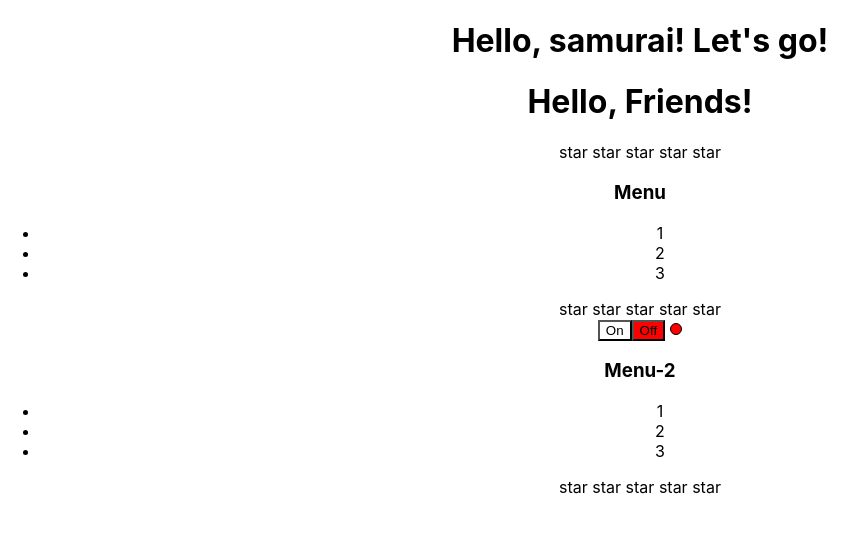
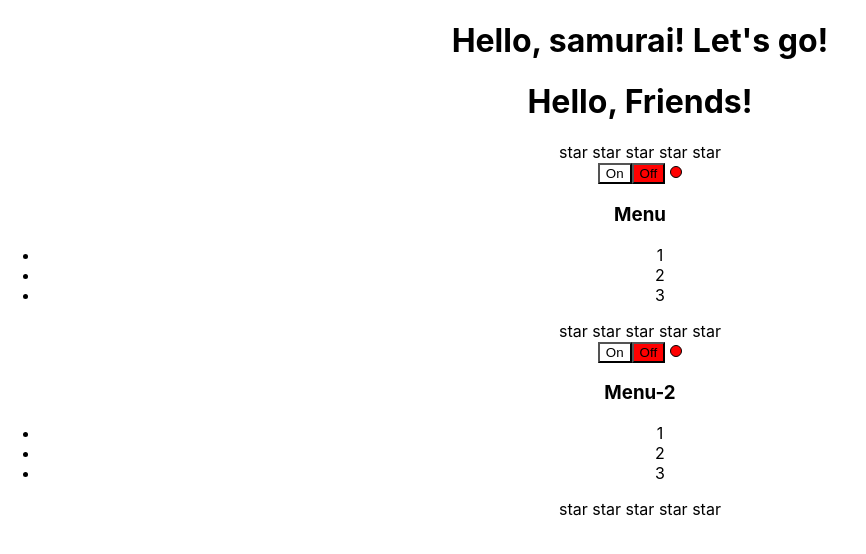
Before and after one commit to wrunika/samurai-way-main, a React (Create React App) app: page / in a window 1280 px wide. Shown: the top 554 px of the page, without its empty margins (0-866 px from the left). Built offline with nearby package versions, Linux system fonts and the light colour scheme.

Commit message:
feat: add controlled component OnOff

```diff
--- a/src/App.tsx
+++ b/src/App.tsx
@@ -2,9 +2,10 @@ import React, {useState} from 'react';
 import './App.css';
 import Accordion from "./components/Accordion/Accordion";
 import {Rating} from "./components/Rating/Rating";
-import OnOff from "./components/OnOff/OnOff";
+import UncontrolledOnOff from "./components/OnOff/UncontrolledOnOff";
 import UncontrolledAccordion from "./components/UncontrolledAccordion/UncontrolledAccordion";
 import {UncontrolledRating} from "./components/UncontrolledRating/UncontrolledRating";
+import OnOff from "./components/OnOff/OnOff";
 
 export type RatingValueType = 0 | 1 | 2 | 3 | 4 | 5
 
@@ -13,6 +14,7 @@ function App() {
     console.log('app rendering')
     const [ratingValue, setRatingValue] = useState<RatingValueType>(0);
     const [accordionCollapsed, setAccordionCollapsed] = useState<boolean>(false);
+    const [on, setOn] = useState<boolean>(false)
 
     const changeRatingValue = (ratingValue: RatingValueType) => {
         setRatingValue(ratingValue)
@@ -20,16 +22,20 @@ function App() {
     const changeAccordionCollapsed = (accordionCollapsed: boolean) => {
         setAccordionCollapsed(!accordionCollapsed)
     }
+    const changeOnOff = (on: boolean) => {
+      setOn(on)
+    }
 
     return (
         <div className="App">
             <PageTitle title={"Hello, samurai! Let's go!"}/>
             <PageTitle title={"Hello, Friends!"}/>
             <Rating ratingValue={ratingValue} changeRatingValue={changeRatingValue} />
+            <OnOff on={on} changeOnOff={changeOnOff} />
             <Accordion titleValue={"Menu"} collapsed={accordionCollapsed} changeAccordionCollapsed={changeAccordionCollapsed} />
             {/*<Accordion titleValue={"Users"} collapsed={accordionCollapsed} changeAccordionCollapsed={changeAccordionCollapsed} />*/}
             <Rating ratingValue={ratingValue} changeRatingValue={changeRatingValue} />
-            <OnOff />
+            <UncontrolledOnOff />
             <UncontrolledAccordion titleValue={"Menu-2"} />
             <UncontrolledRating />
         </div>
--- a/src/components/OnOff/OnOff.tsx
+++ b/src/components/OnOff/OnOff.tsx
@@ -1,13 +1,17 @@
-import React, {useState} from "react";
+import React from "react";
 import s from './OnOff.module.css'
 
-const OnOff = () => {
-    const [on, setOn] = useState<boolean>(false);
+type OnOffPropsType = {
+    on: boolean
+    changeOnOff: (on: boolean)=>void
+}
+const OnOff = (props: OnOffPropsType) => {
+
     const onStyle = {
-        backgroundColor: on ? "green" : "white",
+        backgroundColor: props.on ? "green" : "white",
     }
     const offStyle = {
-        backgroundColor: !on ? "red" : "white",
+        backgroundColor: !props.on ? "red" : "white",
     }
     const indicatorStyle = {
         display: "inline-block",
@@ -16,25 +20,13 @@ const OnOff = () => {
         border: "solid 1px black",
         borderRadius: "50%",
         marginLeft: "5px",
-        backgroundColor: on ? "green" : "red",
+        backgroundColor: props.on ? "green" : "red",
     }
   return(
       <div className={s.onOffWrapper}>
-          <button onClick={ ()=>{setOn(true)} } style={onStyle} >On</button>
-          <button onClick={ ()=>{setOn(false)} } style={offStyle} >Off</button>
+          <button onClick={ ()=>{props.changeOnOff(true)} } style={onStyle} >On</button>
+          <button onClick={ ()=>{props.changeOnOff(false)} } style={offStyle} >Off</button>
           <div style={indicatorStyle} ></div>
-          {/*{turnOn && <>
-          <button className={s.buttonGreen}>On</button>
-          <button>Off</button>
-          <div className={`${s.circle} ${s.buttonGreen}`}></div>
-          </>
-          }
-          {!turnOn && <>
-              <button>On</button>
-              <button className={s.buttonRed}>Off</button>
-              <div className={`${s.circle} ${s.buttonRed}`}></div>
-          </>
-          }*/}
       </div>
   )
 }
--- /dev/null
+++ b/src/components/OnOff/UncontrolledOnOff.tsx
@@ -0,0 +1,42 @@
+import React, {useState} from "react";
+import s from './OnOff.module.css'
+
+const UncontrolledOnOff = () => {
+    const [on, setOn] = useState<boolean>(false);
+    const onStyle = {
+        backgroundColor: on ? "green" : "white",
+    }
+    const offStyle = {
+        backgroundColor: !on ? "red" : "white",
+    }
+    const indicatorStyle = {
+        display: "inline-block",
+        width: "10px",
+        height: "10px",
+        border: "solid 1px black",
+        borderRadius: "50%",
+        marginLeft: "5px",
+        backgroundColor: on ? "green" : "red",
+    }
+  return(
+      <div className={s.onOffWrapper}>
+          <button onClick={ ()=>{setOn(true)} } style={onStyle} >On</button>
+          <button onClick={ ()=>{setOn(false)} } style={offStyle} >Off</button>
+          <div style={indicatorStyle} ></div>
+          {/*{turnOn && <>
+          <button className={s.buttonGreen}>On</button>
+          <button>Off</button>
+          <div className={`${s.circle} ${s.buttonGreen}`}></div>
+          </>
+          }
+          {!turnOn && <>
+              <button>On</button>
+              <button className={s.buttonRed}>Off</button>
+              <div className={`${s.circle} ${s.buttonRed}`}></div>
+          </>
+          }*/}
+      </div>
+  )
+}
+
+export default UncontrolledOnOff;
```
Also changed, not shown: src/components/Accordion/Accordion.tsx (+1 -14 lines).
